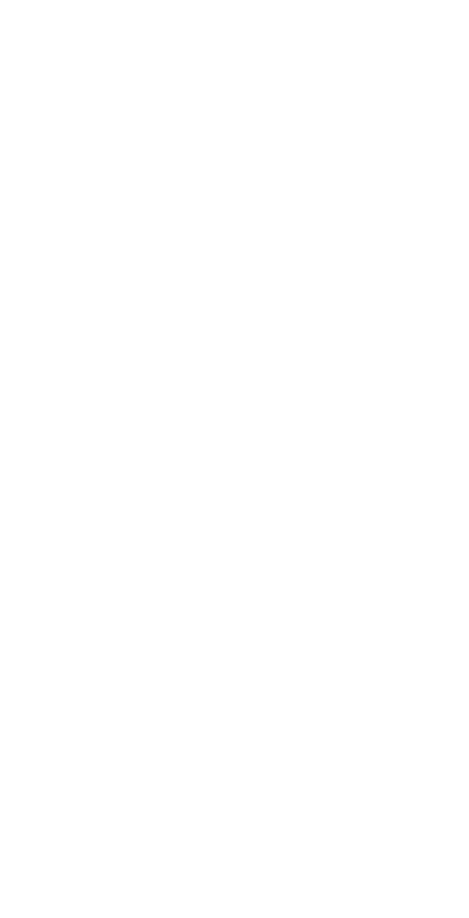
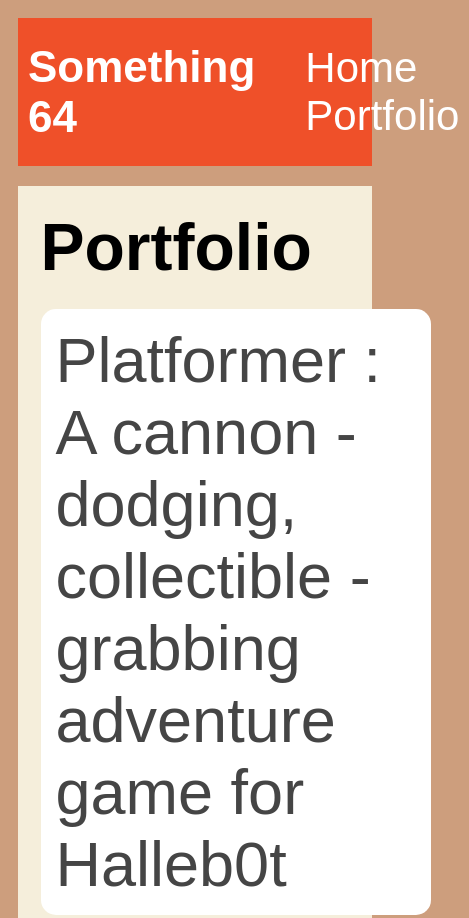
Before and after one commit to littlepizzaboy64/littlepizzaboy64.github.io, a plain HTML site: page portfolio.html in a window 390 px wide. Shown: the top 918 px of the page, 469 px wide, since content can reach past the window. Before the commit the page ends 844 px from the top, so only its background shows below. Drawn offline with Linux system fonts and the light colour scheme.

Commit message:
add portfolio.html file

```diff
--- a/portfolio.html
+++ b/portfolio.html
@@ -0,0 +1,34 @@
+<!DOCTYPE HTML>
+<html>
+    <head>
+        <title>Something 64</title>
+        <link rel="stylesheet" href="style.css">
+    </head>
+
+    <body>
+    <div id="all contents">
+            <nav>
+                <!-- Nav stuff here-->
+                <h1>Something 64</h1>
+                <ul id="nav-ul">
+                    <li class="nav-li">
+                        <a class="nav-a" href="index.html">Home</a>
+                    </li>
+                    <li class="nav-li">
+                        <a class="nav-a" href="portfolio.html">Portfolio</a>
+                    </li>
+                </ul>
+            </nav>
+            <main>
+               <div class="content">
+                <h1>Portfolio</h1>
+                <ul id="portfolio">
+                    <li><a href="projects/platformer/">Platformer : A cannon - dodging, collectible - grabbing adventure game for Halleb0t</a></li>
+                    <li><a href="projects/bouncing-box/">Bouncing Box : A project that gives you a taste of game development on the web </a></li>
+                    <li><a href="projects/circularity/">Circularity : A motion poem using random number generation and velocity applied to circle shapes...</a></li>
+                </ul>
+               </div>
+            </main>
+        </div>
+    </body>
+</html>
--- a/style.css
+++ b/style.css
@@ -61,3 +61,79 @@ main {
 h2, h3 {
     margin: 0px;
 }
+
+/* portfolio styles */
+.content h1 {
+    color: black;
+}
+
+#portfolio {
+    list-style-type: none;
+    padding-left: 0;
+}
+
+#portfolio li {
+    background: #fff;
+    padding: 10px;
+    border-radius: 10px;
+    margin-bottom: 10px;
+}
+
+#portfolio li:hover {
+    background: #eee;
+}
+
+#portfolio a {
+    text-decoration: none;
+    color: #454545;
+}
+
+/* responsive web design */
+@media screen and (min-width: 120px) and (max-width: 1080px) {
+    main {
+      height: 100ch;
+      zoom: 1.5;
+      display: grid;
+    }
+
+    h1 {
+      font-size: 44px;
+    }
+
+    h2 {
+      font-size: 42px;
+    }
+
+    h3 {
+      font-size: 36px;
+    }
+
+    #all-contents {
+      height: 100ch;
+      margin: none;
+    }
+
+    a {
+      font-size: 42px;
+    }
+
+    .sidebar {
+      margin-right: 0px;
+      justify-content: center;
+      align-items: center;
+    }
+
+    .sidebar-img {
+      width: 100%;
+    }
+
+    p,
+    li {
+      font-size: 24px;
+    }
+
+    .content {
+      align-content: center;
+      justify-content: center;
+    }
+}
```
